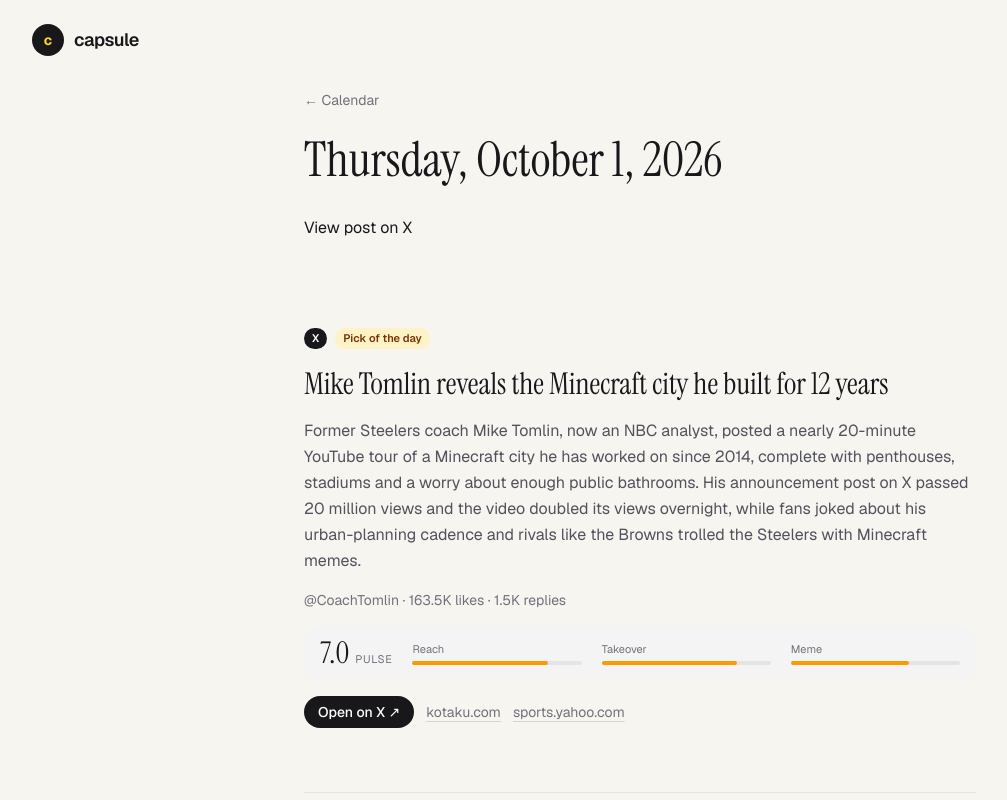
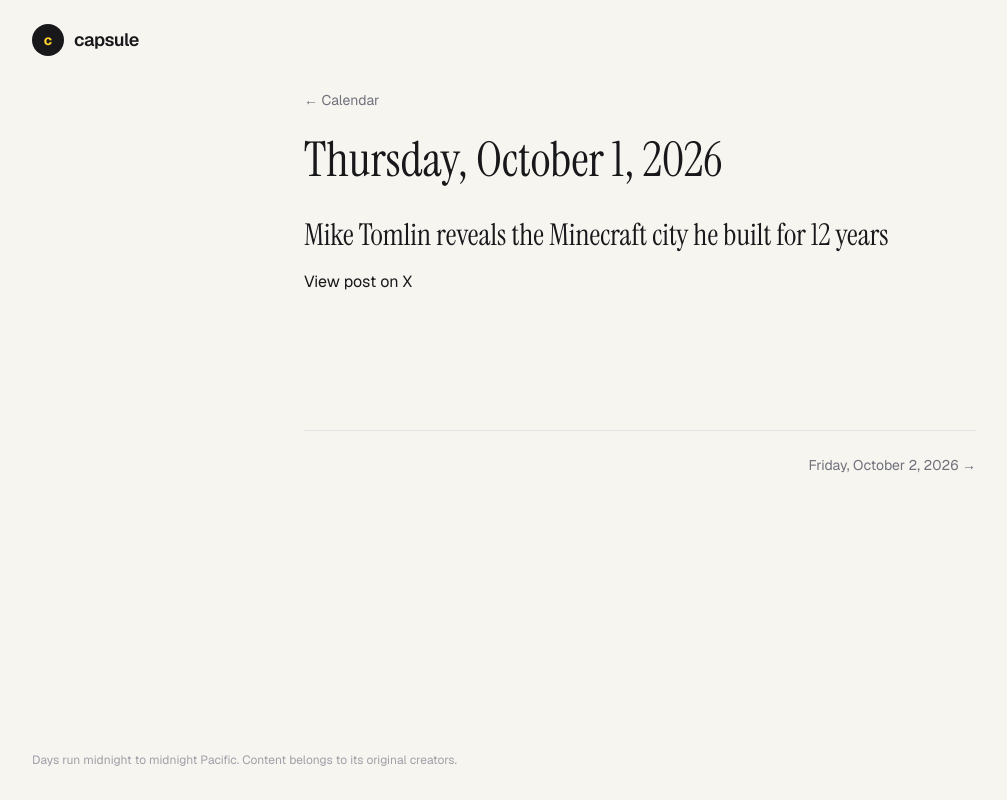
Before and after one commit to jaredec/capsule, a Next.js app: page /day/2026-10-01 in a window 1280 px wide. Shown: the top 800 px of the page, without its empty margins (0-1007 px from the left). Built offline with nearby package versions, Linux system fonts and the light colour scheme.

Commit message:
Side panel shows only the headline and the X post
Co-authored-by: Jared Connolly <jaredec@users.noreply.github.com>

```diff
--- a/src/components/ItemDetail.tsx
+++ b/src/components/ItemDetail.tsx
@@ -1,102 +1,26 @@
 import { embedTarget } from "@/lib/embeds";
-import { PLATFORM_META } from "@/lib/platforms";
 import type { Item } from "@/lib/schema";
 import { Embed } from "./Embed";
 import { CroppedImage } from "./CroppedImage";
 
-export function PlatformBadge({ platform }: { platform: Item["platform"] }) {
-  const meta = PLATFORM_META[platform];
-  return (
-    <span className={`inline-flex items-center rounded-full px-2 py-0.5 text-[11px] font-semibold ${meta.badge}`}>
-      {meta.label}
-    </span>
-  );
-}
-
-function hostname(url: string): string {
-  try {
-    return new URL(url).hostname.replace(/^www\./, "");
-  } catch {
-    return url;
-  }
-}
-
-function PulseMeter({ pulse }: { pulse: NonNullable<Item["pulse"]> }) {
-  const parts = [
-    { label: "Reach", value: pulse.reach },
-    { label: "Takeover", value: pulse.dominance },
-    { label: "Meme", value: pulse.memeability },
-  ];
-  return (
-    <div className="flex items-center gap-5 rounded-2xl bg-zinc-100 px-4 py-3">
-      <div className="flex items-baseline gap-1.5">
-        <span className="font-display text-3xl leading-none text-zinc-900">{pulse.score.toFixed(1)}</span>
-        <span className="text-[11px] uppercase tracking-wider text-zinc-500">pulse</span>
-      </div>
-      {parts.map((p) => (
-        <div key={p.label} className="min-w-16 flex-1">
-          <div className="text-[11px] text-zinc-500">{p.label}</div>
-          <div className="mt-1 h-1 rounded-full bg-zinc-200">
-            <div className="h-1 rounded-full bg-amber-500" style={{ width: `${p.value * 10}%` }} />
-          </div>
-        </div>
-      ))}
-    </div>
-  );
-}
-
 export function ItemDetail({ item }: { item: Item }) {
   const target = embedTarget(item);
-  const byline = [item.author, ...Object.entries(item.metrics ?? {}).map(([k, v]) => `${v} ${k}`)].filter(Boolean);
+  const image = item.image && (
+    <CroppedImage image={item.image} aspect={16 / 9} alt={item.title} className="w-full rounded-2xl" />
+  );
 
   return (
     <article className="space-y-4">
+      <h3 className="font-display text-3xl leading-tight text-zinc-900">{item.title}</h3>
       {target ? (
         <Embed target={target} title={item.title} />
+      ) : item.sourceUrl ? (
+        <a href={item.sourceUrl} target="_blank" rel="noreferrer" className="block">
+          {image}
+        </a>
       ) : (
-        item.image && <CroppedImage image={item.image} aspect={16 / 9} alt={item.title} className="w-full rounded-2xl" />
+        image
       )}
-
-      <div className="flex items-center gap-2">
-        <PlatformBadge platform={item.platform} />
-        {item.rank === 1 && (
-          <span className="rounded-full bg-amber-100 px-2 py-0.5 text-[11px] font-semibold text-amber-900">
-            Pick of the day
-          </span>
-        )}
-      </div>
-
-      <h3 className="font-display text-3xl leading-tight text-zinc-900">{item.title}</h3>
-      <p className="leading-relaxed text-zinc-600">{item.summary}</p>
-
-      {byline.length > 0 && <p className="text-sm text-zinc-500">{byline.join(" · ")}</p>}
-
-      {item.pulse && <PulseMeter pulse={item.pulse} />}
-
-      <div className="flex flex-wrap items-center gap-x-3 gap-y-2 text-sm">
-        {item.sourceUrl && (
-          <a
-            href={item.sourceUrl}
-            target="_blank"
-            rel="noreferrer"
-            className="rounded-full bg-zinc-900 px-3.5 py-1.5 font-medium text-white hover:bg-zinc-700"
-          >
-            Open on {PLATFORM_META[item.platform].label} ↗
-          </a>
-        )}
-        {item.references.map((ref) => (
-          <a
-            key={ref.url}
-            href={ref.url}
-            target="_blank"
-            rel="noreferrer"
-            title={ref.title}
-            className="text-zinc-500 underline decoration-zinc-300 underline-offset-4 hover:text-zinc-900"
-          >
-            {hostname(ref.url)}
-          </a>
-        ))}
-      </div>
     </article>
   );
 }
--- a/src/lib/platforms.ts
+++ b/src/lib/platforms.ts
@@ -3,34 +3,12 @@ import type { Platform } from "./schema";
 export type PlatformMeta = {
   id: Platform;
   label: string;
-  /** Tailwind classes for the small badge shown on cards. */
-  badge: string;
 };
 
 export const PLATFORM_META: Record<Platform, PlatformMeta> = {
-  x: {
-    id: "x",
-    label: "X",
-    badge: "bg-zinc-900 text-white",
-  },
-  tiktok: {
-    id: "tiktok",
-    label: "TikTok",
-    badge: "bg-cyan-100 text-cyan-900",
-  },
-  instagram: {
-    id: "instagram",
-    label: "Instagram",
-    badge: "bg-fuchsia-100 text-fuchsia-900",
-  },
-  reddit: {
-    id: "reddit",
-    label: "Reddit",
-    badge: "bg-orange-100 text-orange-900",
-  },
-  youtube: {
-    id: "youtube",
-    label: "YouTube",
-    badge: "bg-red-100 text-red-900",
-  },
+  x: { id: "x", label: "X" },
+  tiktok: { id: "tiktok", label: "TikTok" },
+  instagram: { id: "instagram", label: "Instagram" },
+  reddit: { id: "reddit", label: "Reddit" },
+  youtube: { id: "youtube", label: "YouTube" },
 };
```
Also changed, not shown: 1 other file (tests, documents, lock files or other folders).
